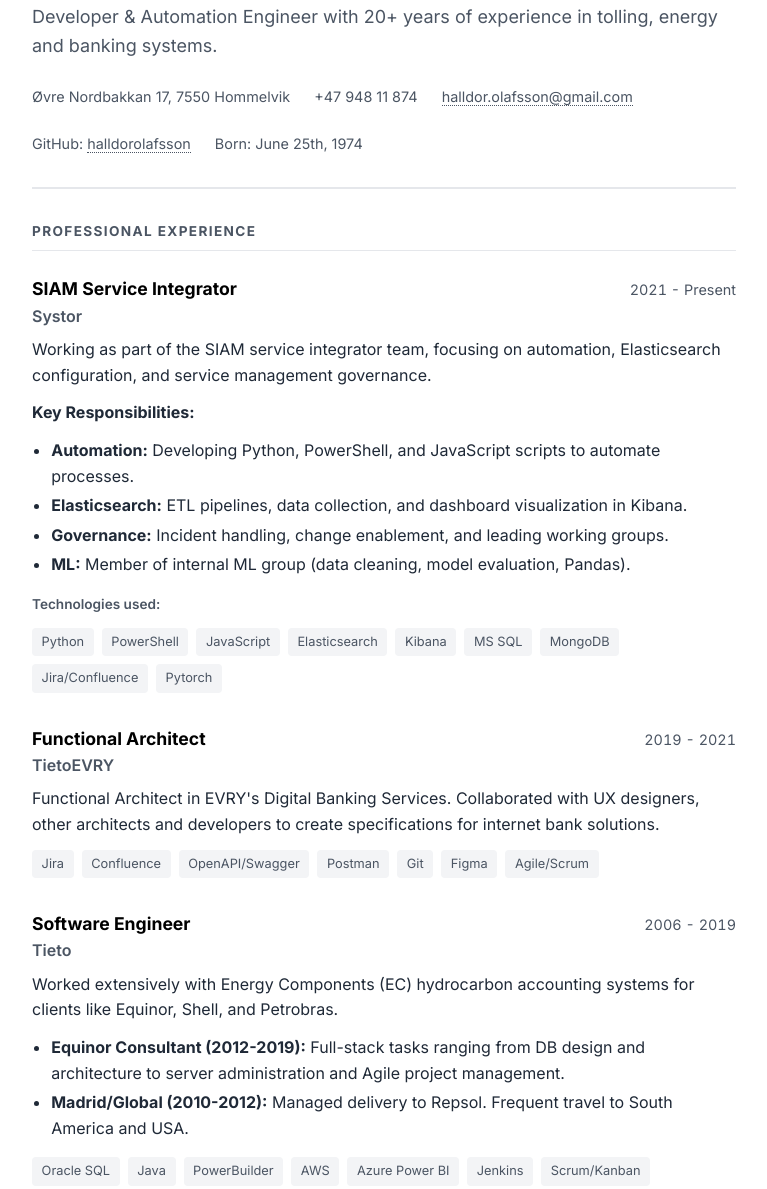
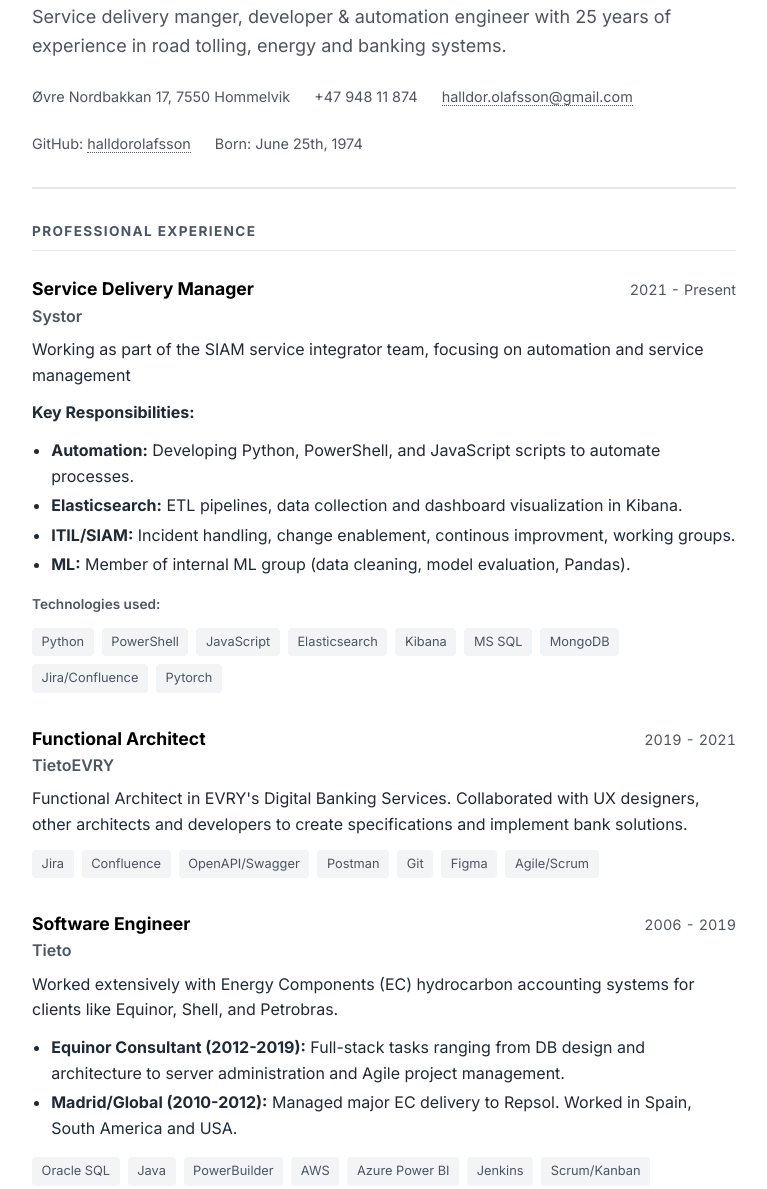
Before and after one commit to halldorolafsson/halldorolafsson.github.io, a plain HTML site: page index.html in a window 1280 px wide. Shown: the part 159-1348 px from the top of the page, without its empty margins (256-1023 px from the left). Drawn offline with Linux system fonts and the light colour scheme.

Commit message:
Revise CV details and update job title
Updated the CV to reflect new job title and responsibilities, including a change from 'Developer & Automation Engineer' to 'Service Delivery Manager'. Adjusted job descriptions and added relevant technologies.

```diff
--- a/index.html
+++ b/index.html
@@ -216,7 +216,7 @@
     <div class="container">
         <header>
             <h1>Halldor Olafsson</h1>
-            <p class="tagline">Developer & Automation Engineer with 20+ years of experience in tolling, energy and banking systems.</p>
+            <p class="tagline">Service delivery manger, developer & automation engineer with 25 years of experience in road tolling, energy and banking systems.</p>
 
             <div class="contact-info">
                 <span>Øvre Nordbakkan 17, 7550 Hommelvik</span>
@@ -234,19 +234,19 @@
                 <article class="job-item">
                     <div class="job-header">
                         <div>
-                            <div class="job-title">SIAM Service Integrator</div>
+                            <div class="job-title">Service Delivery Manager</div>
                             <div class="company"><a href="https://www.systor.st/">Systor</a></div>
                         </div>
                         <div class="period">2021 - Present</div>
                     </div>
                     <div class="job-description">
-                        <p>Working as part of the SIAM service integrator team, focusing on automation, Elasticsearch configuration, and service management governance.</p>
+                        <p>Working as part of the SIAM service integrator team, focusing on automation and service management</p>
 
                         <p><strong>Key Responsibilities:</strong></p>
                         <ul>
                             <li><strong>Automation:</strong> Developing Python, PowerShell, and JavaScript scripts to automate processes.</li>
-                            <li><strong>Elasticsearch:</strong> ETL pipelines, data collection, and dashboard visualization in Kibana.</li>
-                            <li><strong>Governance:</strong> Incident handling, change enablement, and leading working groups.</li>
+                            <li><strong>Elasticsearch:</strong> ETL pipelines, data collection and dashboard visualization in Kibana.</li>
+                            <li><strong>ITIL/SIAM:</strong> Incident handling, change enablement, continous improvment, working groups.</li>
                             <li><strong>ML:</strong> Member of internal ML group (data cleaning, model evaluation, Pandas).</li>
                         </ul>
 
@@ -274,7 +274,7 @@
                         <div class="period">2019 - 2021</div>
                     </div>
                     <div class="job-description">
-                        <p>Functional Architect in EVRY's Digital Banking Services. Collaborated with UX designers, other architects and developers to create specifications for internet bank solutions.</p>
+                        <p>Functional Architect in EVRY's Digital Banking Services. Collaborated with UX designers, other architects and developers to create specifications and implement bank solutions.</p>
 
                         <div class="tags-container">
                             <span class="tag">Jira</span>
@@ -300,7 +300,7 @@
                         <p>Worked extensively with Energy Components (EC) hydrocarbon accounting systems for clients like Equinor, Shell, and Petrobras.</p>
                         <ul>
                             <li><strong>Equinor Consultant (2012-2019):</strong> Full-stack tasks ranging from DB design and architecture to server administration and Agile project management.</li>
-                            <li><strong>Madrid/Global (2010-2012):</strong> Managed delivery to Repsol. Frequent travel to South America and USA.</li>
+                            <li><strong>Madrid/Global (2010-2012):</strong> Managed major EC delivery to Repsol. Worked in Spain, South America and USA.</li>
                         </ul>
 
                         <div class="tags-container">
@@ -348,7 +348,7 @@
                         <div class="tags-container">
                             <span class="tag">Java</span>
                             <span class="tag">XML</span>
-                            <span class="tag">Sybase</span>
+                            <span class="tag">Sybase SQL</span>
                             <span class="tag">IBM WebSphere</span>
                         </div>
                     </div>
```
